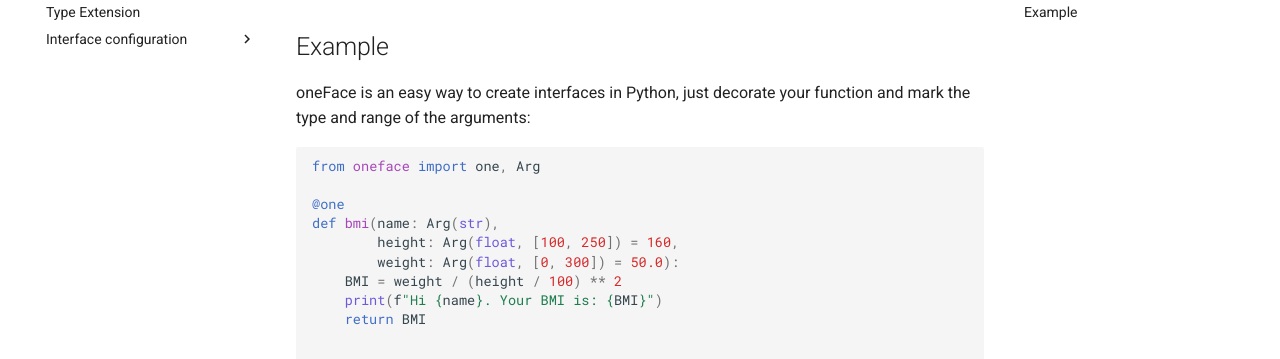
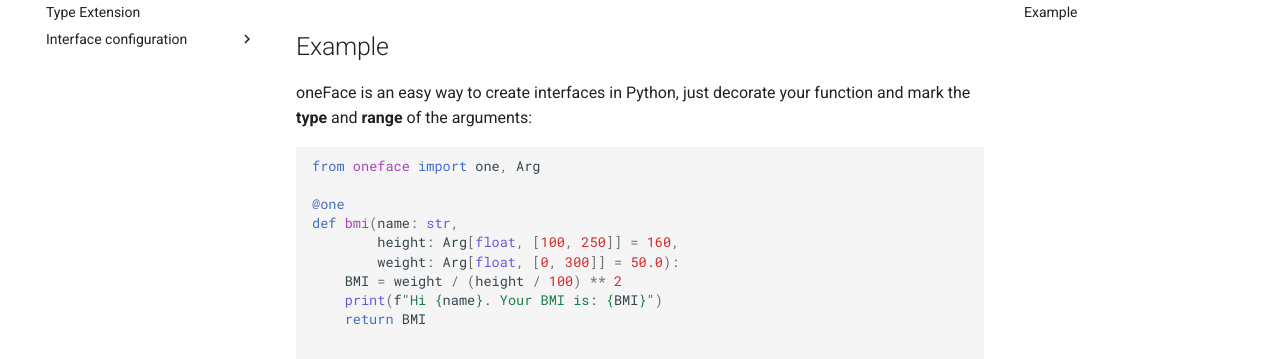
Before and after one commit to Nanguage/oneFace, an MkDocs documentation site: the page built from docs/index.md, in a window 1280 px wide and 900 px high, scrolled down 918 px. Shown: the part 177-536 px from the top of the window. Built offline with MkDocs 1.6.1 and Material for MkDocs 9.7.7, drawn with Linux system fonts in a browser that asks for light colours; comment, search, counter and statistics services are not loaded.

````diff
--- a/docs/index.md
+++ b/docs/index.md
@@ -33,15 +33,16 @@ $ pip install "oneface[pyside2]"  # for example
 
 ## Example
 
-oneFace is an easy way to create interfaces in Python, just decorate your function and mark the type and range of the arguments:
+oneFace is an easy way to create interfaces in Python,
+just decorate your function and mark the **type** and **range** of the arguments:
 
 ```Python
 from oneface import one, Arg
 
 @one
-def bmi(name: Arg(str),
-        height: Arg(float, [100, 250]) = 160,
-        weight: Arg(float, [0, 300]) = 50.0):
+def bmi(name: str,
+        height: Arg[float, [100, 250]] = 160,
+        weight: Arg[float, [0, 300]] = 50.0):
     BMI = weight / (height / 100) ** 2
     print(f"Hi {name}. Your BMI is: {BMI}")
     return BMI
--- a/oneface/__init__.py
+++ b/oneface/__init__.py
@@ -1,5 +1,5 @@
 from .core import one, Arg
 
-__version__ = '0.0.2'
+__version__ = '0.1.0'
 
 __all__ = [one, Arg]
````
Also changed, not shown: README.md (+3 -3 lines), docs/basic_usage.md (+12 -3 lines), docs/builtin_types.md (+8 -8 lines), docs/dash_confs.md (+3 -3 lines), docs/qt_confs.md (+5 -5 lines), docs/type_extension.md (+2 -2 lines), 3 other files.
